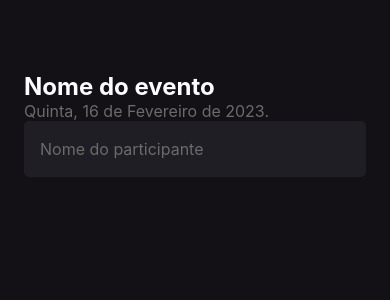
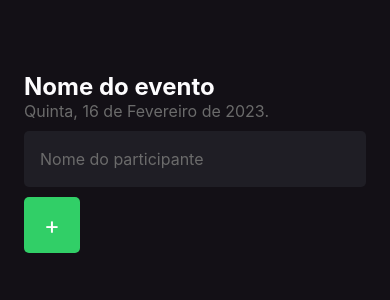
Before and after one commit to andersonigfrancisco/imhere, a React Native app: screen / in a window 390 px wide. Shown: the top 300 px of the page. Built offline with nearby package versions, Linux system fonts and the light colour scheme.

Commit message:
adicionar botão

```diff
--- a/src/screens/Home/index.tsx
+++ b/src/screens/Home/index.tsx
@@ -1,11 +1,17 @@
 
-import { Text, View, TextInput } from "react-native";
+import { Text, View, TextInput, TouchableOpacity } from "react-native";
 
 import { styles } from "./style";
 
 export function Home() {
+
+  function handleParticipantAdd() {
+    console.log("Você clicou no botão de Adicionar!");
+  }
+
   return (
     <View style={styles.container}>
+
       <Text style={styles.eventName}>
         Nome do evento
       </Text>
@@ -16,9 +22,16 @@
 
       <TextInput
         style={styles.input}
+
         placeholder="Nome do participante"
         placeholderTextColor="#6B6B6B"
       />
+
+      <TouchableOpacity style={styles.button} onPress={handleParticipantAdd}>
+        <Text style={styles.buttonText}>
+          +
+        </Text>
+      </TouchableOpacity>
     </View>
   )
 }
--- a/src/screens/Home/style.ts
+++ b/src/screens/Home/style.ts
@@ -17,11 +17,25 @@
     fontSize: 16
   },
   input:{
+    marginTop:10,
     height: 56,
     backgroundColor: '#1F1E25',
     borderRadius: 5,
     color: '#FFFF',
     padding: 16,
     fontSize: 16,
+  },
+  buttonText: {
+    color: '#FFF',
+    fontSize: 24
+  },
+  button: {
+    marginTop:10,
+    width: 56,
+    height: 56,
+    borderRadius: 5,
+    backgroundColor: '#31CF67',
+    alignItems: 'center',
+    justifyContent: 'center',
   }
 })
```
Also changed, not shown: token.txt.
